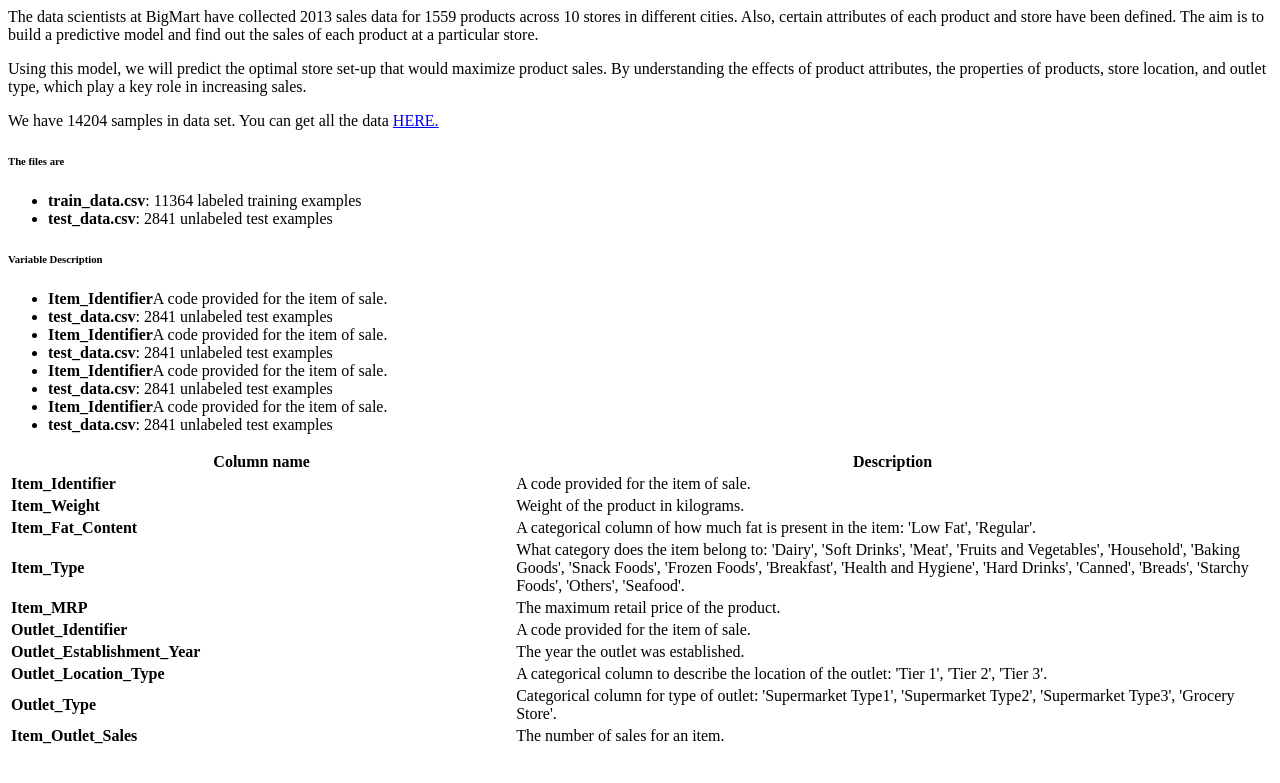
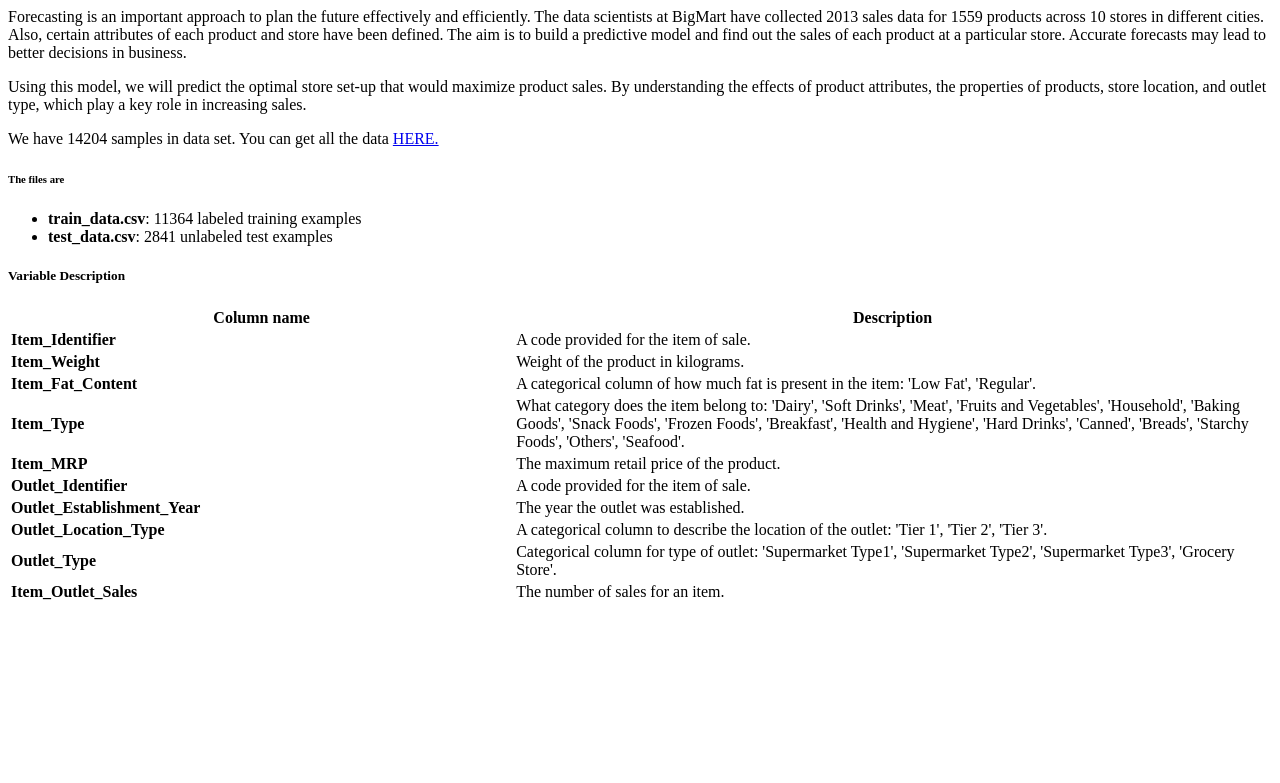
Before and after one commit to sdwiyanti/Sales-Prediction-for-a-Retail-Store-, a Python web app: template templates/description.html in a window 1280 px wide. Shown: the top 783 px of the page. Run offline with Jinja, Linux system fonts and the light colour scheme; the template is opened without the code that fills it, so the values that code supplies are empty.

Commit message:
Update description.html

```diff
--- a/templates/description.html
+++ b/templates/description.html
@@ -1,4 +1,4 @@
-<p>The data scientists at BigMart have collected 2013 sales data for 1559 products across 10 stores in different cities. Also, certain attributes of each product and store have been defined. The aim is to build a predictive model and find out the sales of each product at a particular store.</p>
+<p>Forecasting is an important approach to plan the future effectively and efficiently. The data scientists at BigMart have collected 2013 sales data for 1559 products across 10 stores in different cities. Also, certain attributes of each product and store have been defined. The aim is to build a predictive model and find out the sales of each product at a particular store. Accurate forecasts may lead to better decisions in business.</p>
 <p>Using this model, we will predict the optimal store set-up that would maximize product sales. By understanding the effects of product attributes, the properties of products, store location, and outlet type, which play a key role in increasing sales.</p>
 <p>We have 14204 samples in data set. You can get all the data <a href="https://drive.google.com/file/d/1YfvrjNCjg9xXbK-a3nWvJLYSYuLxL04Z/view?usp=share_link">HERE.</a></p>
 
@@ -12,23 +12,7 @@
         </ul>
 
 
-<!-- <h5 class="w-300">Variable Description</h5> -->
-<h6><b>
-    Variable Description
-  </b></h6>
-
-<ul dir="auto">
-        <li><strong>Item_Identifier</strong>A code provided for the item of sale.</li>
-        <li><strong>test_data.csv</strong>: 2841 unlabeled test examples</li>
-        <li><strong>Item_Identifier</strong>A code provided for the item of sale.</li>
-        <li><strong>test_data.csv</strong>: 2841 unlabeled test examples</li>
-        <li><strong>Item_Identifier</strong>A code provided for the item of sale.</li>
-        <li><strong>test_data.csv</strong>: 2841 unlabeled test examples</li>
-        <li><strong>Item_Identifier</strong>A code provided for the item of sale.</li>
-        <li><strong>test_data.csv</strong>: 2841 unlabeled test examples</li>
-        </ul>
-
-
+<h5 class="w-300">Variable Description</h5>
 <!--     <style>
         table {
             font-size: 15px;
```
